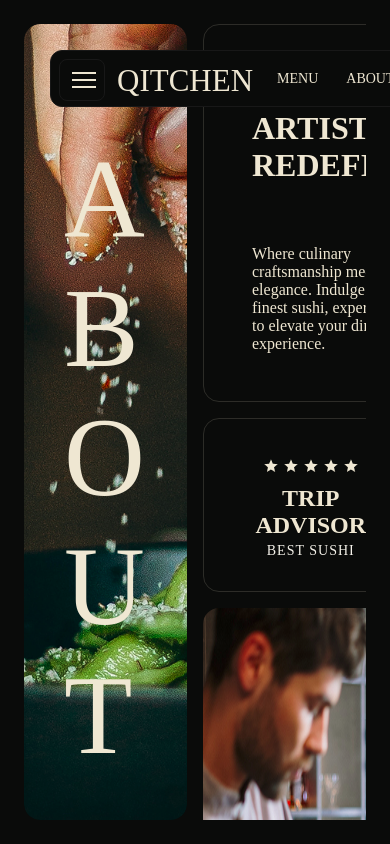
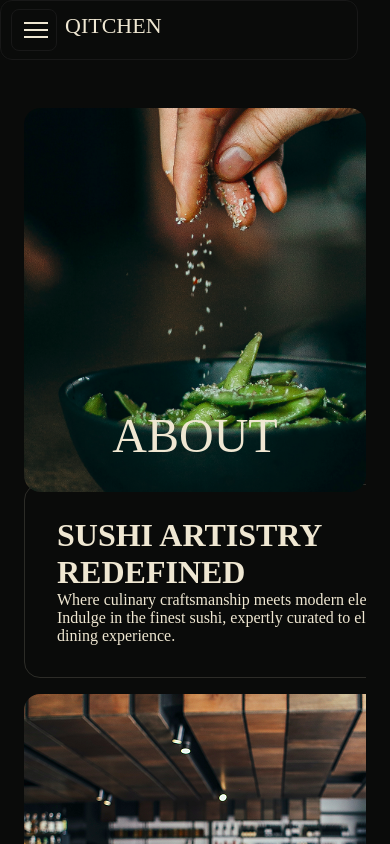
Before and after one commit to Nikhil-gr/sushi, a React (Vite) app: page /about in a window 390 px wide. Shown: the top 844 px of the page. Built offline with nearby package versions, Linux system fonts and the light colour scheme; a web font is replaced by a local one.

Commit message:
added responsive to the pages

```diff
--- a/src/index.css
+++ b/src/index.css
@@ -143,6 +143,10 @@ nav {
   box-sizing: border-box;
   width: 100%;
   min-height: 100vh;
+}
+
+.left {
+  position: relative;
 }
 
 .front-page {
@@ -603,4 +607,196 @@ nav {
   cursor: pointer;
   color: #0a0b0a;
   font-size: 21px;
+  transition:
+    transform 0.3s ease,
+    box-shadow 0.3s ease;
 }
+
+.reservation-form button:hover {
+  color: #0a0b0a;
+  transform: scale(1.05) translateY(-5px);
+  box-shadow: 0 15px 20px rgba(0, 0, 0, 0.3);
+}
+
+@media (max-width: 1200px) {
+  .front-grid {
+    grid-template-columns: minmax(0, 1fr) 300px;
+  }
+
+  .hero-text h1,
+  .menu-text h1,
+  .about-text h1,
+  .reservation-text h1 {
+    font-size: 5rem;
+  }
+
+  .container,
+  .container-about,
+  .container-reservation {
+    grid-template-columns: 1fr;
+    height: auto;
+  }
+
+  .left-menu,
+  .left-about,
+  .left-reservation {
+    position: relative;
+    height: auto;
+  }
+
+  .right-menu {
+    height: auto;
+    overflow: visible;
+  }
+
+  .reservation-form {
+    width: 100%;
+    max-width: 600px;
+  }
+}
+
+@media (max-width: 900px) {
+  nav {
+    width: calc(100% - 32px);
+    margin: 16px;
+  }
+
+  .layout nav {
+    position: relative;
+    top: auto;
+    left: auto;
+  }
+
+  .front-grid {
+    grid-template-columns: 1fr;
+  }
+
+  .right {
+    grid-template-rows: none;
+    grid-template-columns: repeat(3, minmax(0, 1fr));
+    height: auto;
+  }
+
+  .hero-text {
+    left: 24px;
+    bottom: 16px;
+  }
+
+  .buttons {
+    flex-wrap: wrap;
+    gap: 16px;
+    margin-bottom: 48px;
+  }
+
+  .content {
+    grid-template-columns: 120px 1fr;
+  }
+
+  .price {
+    grid-column: 2;
+    text-align: right;
+  }
+
+  .container-1,
+  .container-3 {
+    flex-direction: column;
+  }
+
+  .container-2 {
+    grid-template-columns: 1fr 1fr;
+  }
+
+  .right-reservation {
+    padding: 64px 40px;
+  }
+
+  .reservation-grid-1 h1 {
+    font-size: 48px;
+  }
+}
+
+@media (max-width: 640px) {
+  nav {
+    gap: 8px;
+    height: auto;
+    padding: 8px 10px;
+  }
+
+  #logo a {
+    font-size: 22px;
+  }
+
+  .nav-links {
+    display: none;
+  }
+
+  .front-grid {
+    padding: 12px;
+    gap: 12px;
+  }
+
+  .hero-text h1,
+  .menu-text h1,
+  .about-text h1,
+  .reservation-text h1 {
+    font-size: 3rem;
+    text-align: center;
+  }
+
+  .hero-text,
+  .menu-text,
+  .about-text,
+  .reservation-text {
+    top: 85%;
+    bottom: auto;
+    left: 50%;
+    transform: translate(-50%, -50%);
+    width: 100%;
+    padding: 0 16px;
+    text-align: center;
+  }
+
+  .right {
+    grid-template-columns: 1fr;
+  }
+
+  .card-label {
+    font-size: 1rem;
+  }
+
+  .content {
+    grid-template-columns: 1fr;
+    gap: 16px;
+  }
+
+  .content img {
+    width: 100%;
+    height: 180px;
+  }
+
+  .price {
+    grid-column: 1;
+    text-align: left;
+  }
+
+  .container-2 {
+    grid-template-columns: 1fr;
+  }
+
+  .about-description,
+  .story {
+    padding: 32px;
+  }
+
+  .right-reservation {
+    padding: 48px 24px;
+  }
+
+  .reservation-form {
+    gap: 12px;
+  }
+
+  .reservation-row {
+    grid-template-columns: 1fr;
+  }
+}
```
